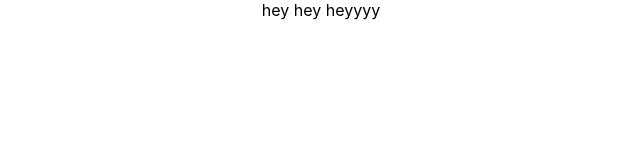
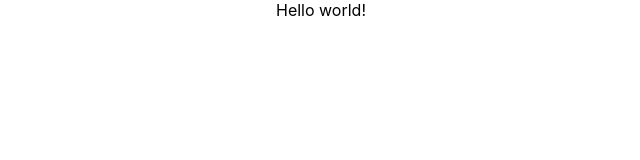
Before and after one commit to Thato2619/Recipe_blog_app, a React (Create React App) app in the folder client-experience/: page / in a window 1280 px wide. Shown: the top 160 px of the page, without its empty margins (319-959 px from the left). Built offline with nearby package versions, Linux system fonts and the light colour scheme.

Commit message:
add RouterProvider component in div
- add 3 path sections for each page

```diff
--- a/client-experience/src/App.js
+++ b/client-experience/src/App.js
@@ -10,12 +10,22 @@ const router = createBrowserRouter([
     path: "/",
     element: <div>Hello world!</div>,
   },
+
+  {
+    path: "/login",
+    element: <div>Hellooooooo!</div>,
+  },
+
+  {
+    path: "/register",
+    element: <div>yassssssssss!</div>,
+  },
 ]);
 
 function App() {
   return (
     <div className="App">
-      hey hey heyyyy
+      <RouterProvider  router={router}/>
     </div>
   );
 }
```
